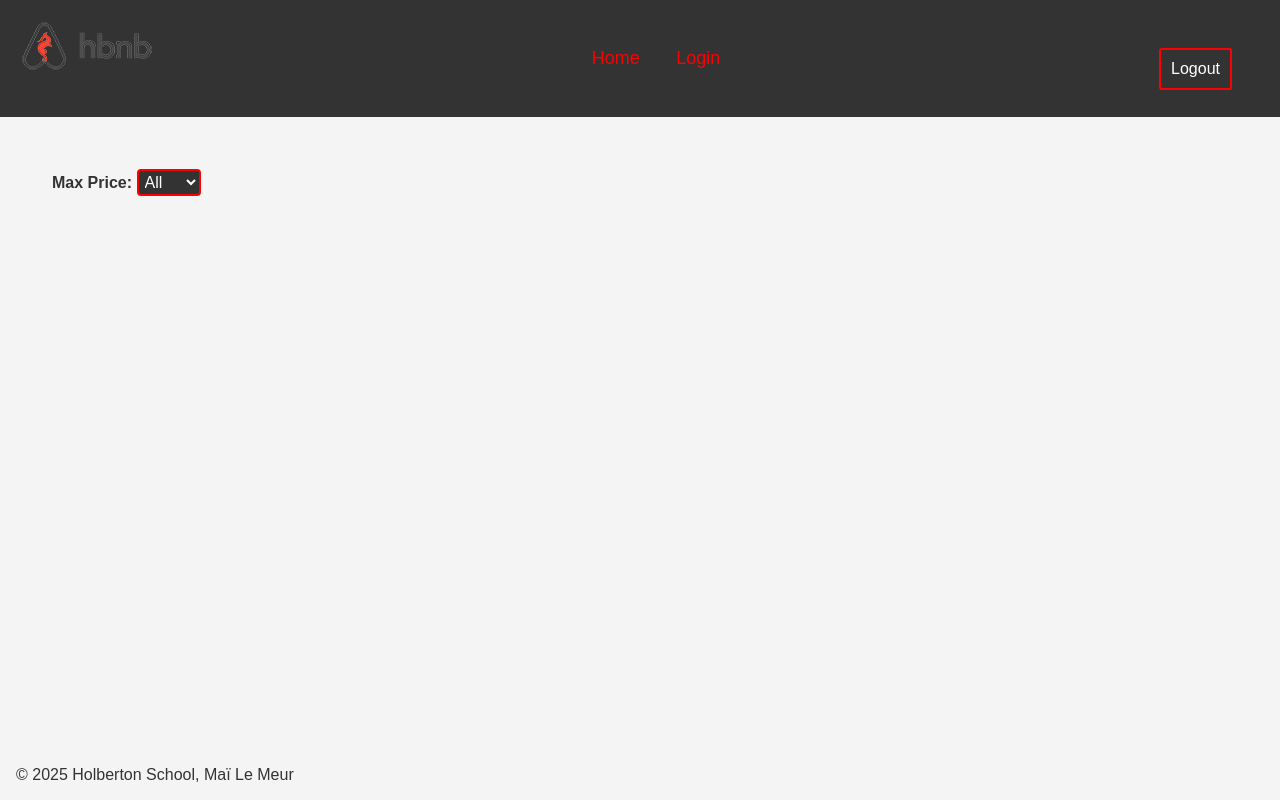
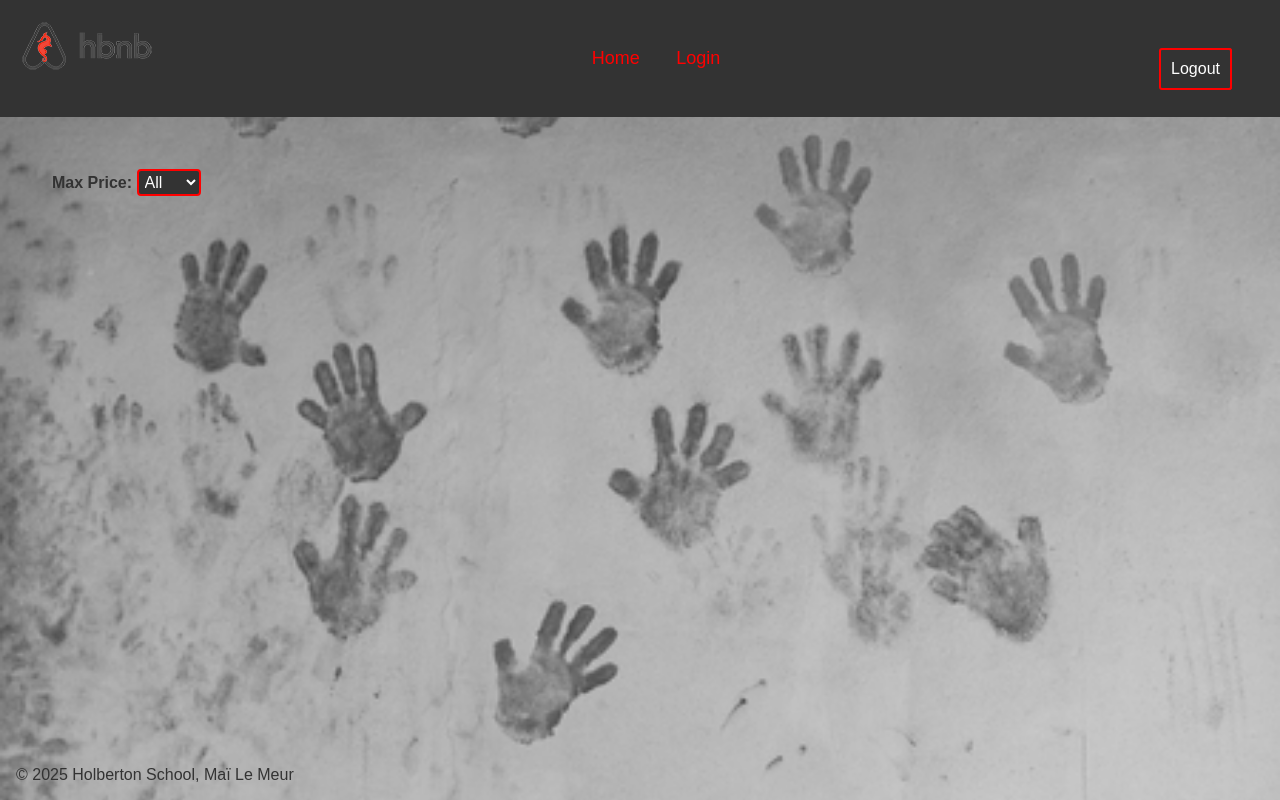
Before and after one commit to Le-Meur-Mai/holbertonschool-hbnb, a Flask app: page /index in a window 1280 px wide. Run offline with Flask 3, Linux system fonts and the light colour scheme.

Commit message:
Adding a background image for the theme of this haunted BNB

```diff
--- a/part4/app/static/css/styles.css
+++ b/part4/app/static/css/styles.css
@@ -31,7 +31,10 @@ button,select{text-transform:none}
 }
 
 body {
-    background-color: #f4f4f4;
+    background-image: url('/static/images/backgroundimage.jpg');
+    background-size: cover;       /* adapte l’image à la taille de l’écran */
+    background-position: center;
+    background-repeat: no-repeat;
     color: #333;
     display: flex;
     flex-direction: column;
--- a/part4/app/static/css/stylesadd_review.css
+++ b/part4/app/static/css/stylesadd_review.css
@@ -30,7 +30,10 @@ button,select{text-transform:none}
 }
 
 body {
-    background-color: #f4f4f4;
+    background-image: url('/static/images/backgroundimage.jpg');
+    background-size: cover;
+    background-position: center;
+    background-repeat: no-repeat;
     color: #333;
     display: flex;
     flex-direction: column;
--- a/part4/app/static/css/stylesplaces.css
+++ b/part4/app/static/css/stylesplaces.css
@@ -30,7 +30,10 @@ button,select{text-transform:none}
 }
 
 body {
-    background-color: #f4f4f4;
+    background-image: url('/static/images/backgroundimage.jpg');
+    background-size: cover;
+    background-position: center;
+    background-repeat: no-repeat;
     color: #333;
 }
 
```
Also changed, not shown: part4/app/static/images/backgroundimage.jpg (added).
